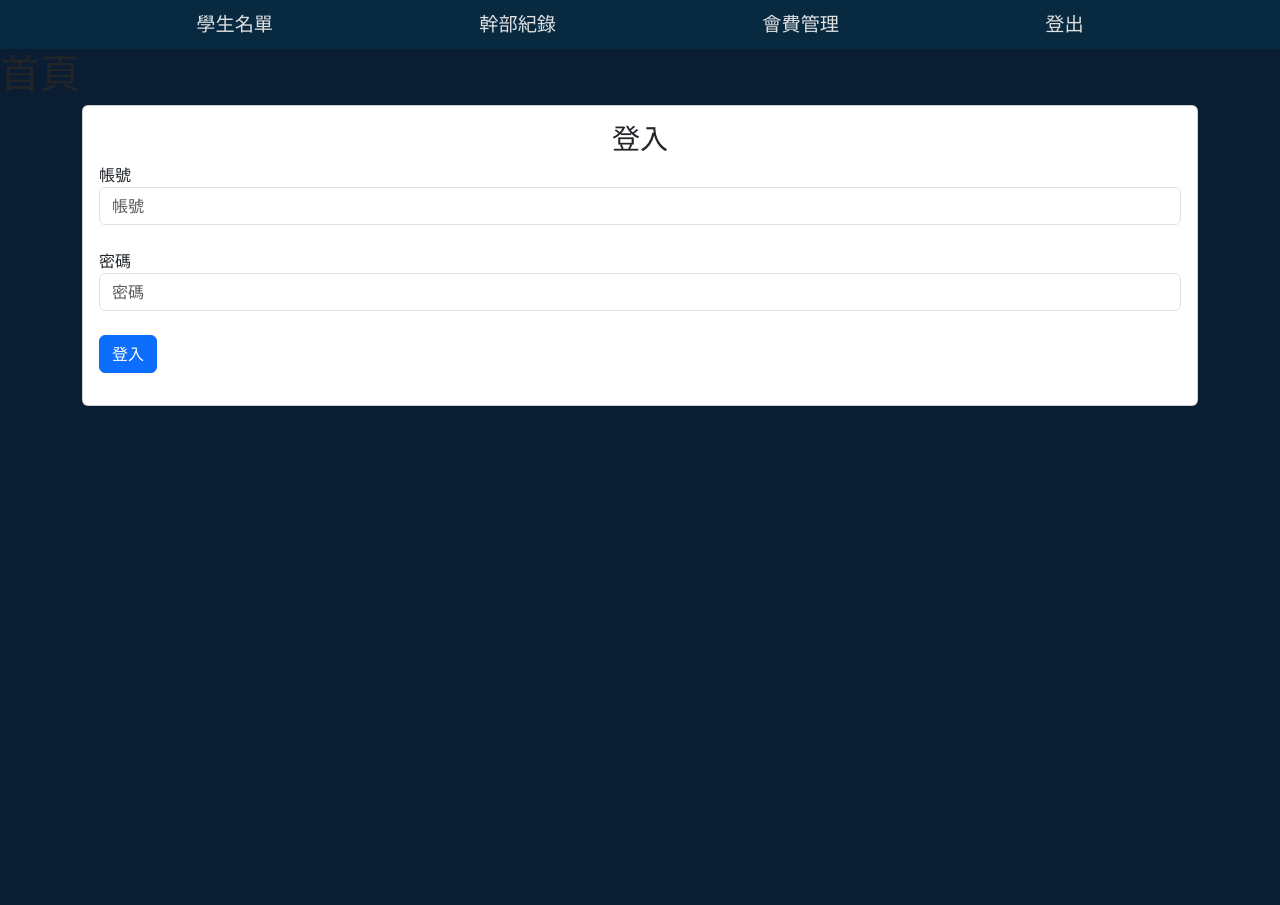
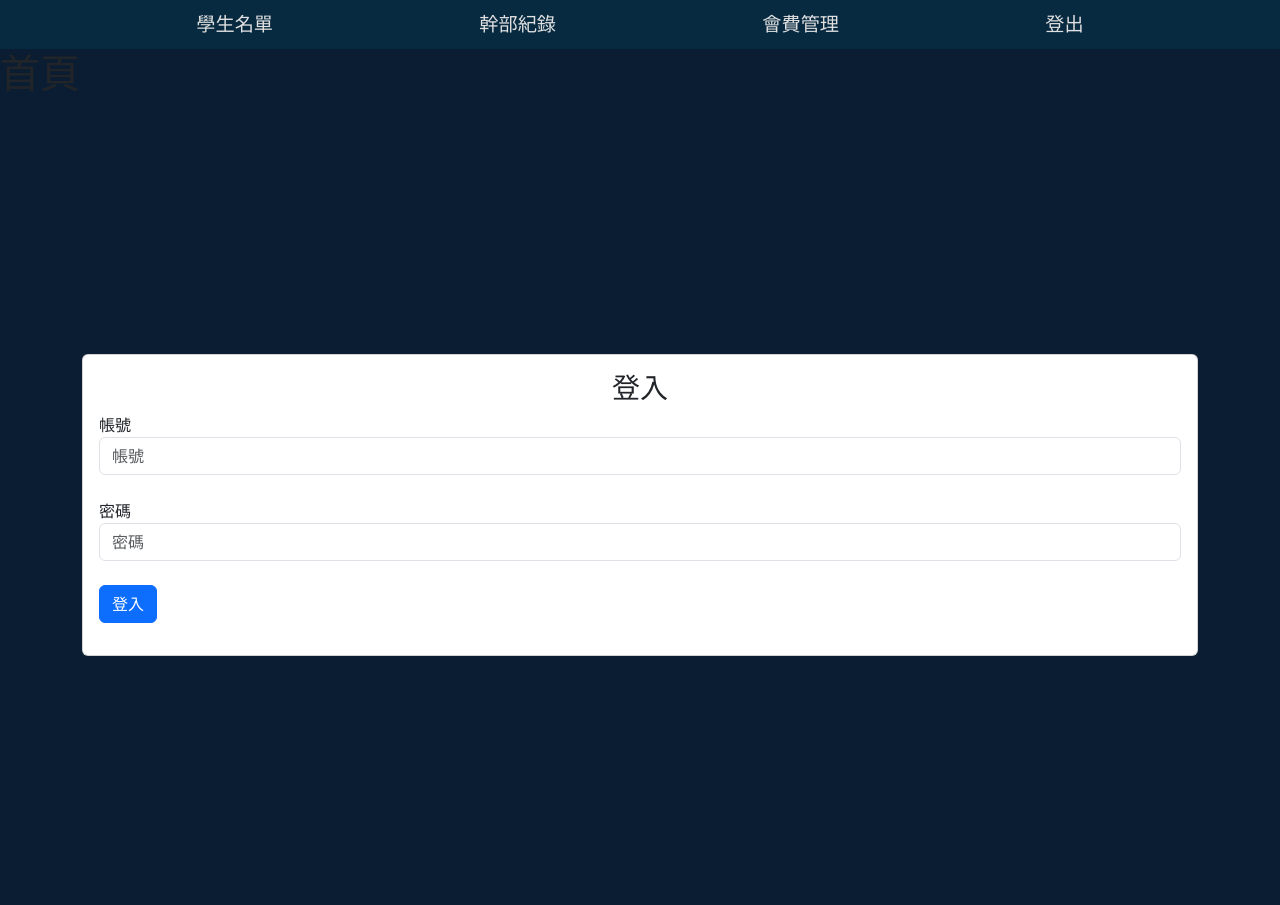
Before and after one commit to Capybara094/-, a PHP site: page /index.php in a window 1280 px wide. Before the commit the page ends 406 px from the top, so only its background shows below. Run offline with PHP 8.4, Linux system fonts and the light colour scheme.

Commit message:
修正排版

```diff
--- a/web/login.php
+++ b/web/login.php
@@ -42,6 +42,7 @@ if ($_POST) {
 }
 ?>
 <link rel="stylesheet" href="slay.css">
+<div class="d-flex justify-content-center align-items-center" style="height: 100vh;">
 <div class="container">
     <div class="card">
         <div class="card-body">
@@ -60,7 +61,7 @@ if ($_POST) {
             <?php if ($msg): ?>
                 <div class="alert alert-danger mt-2"><?= htmlspecialchars($msg) ?></div>
             <?php endif; ?>
-
+            </div>
         </div>
     </div>
 </div>
```
